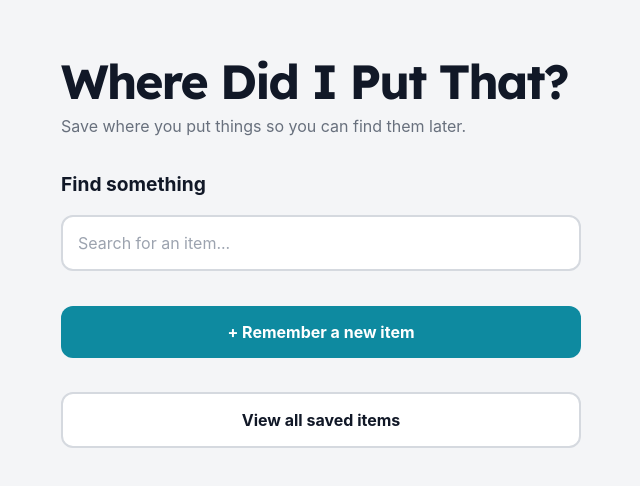
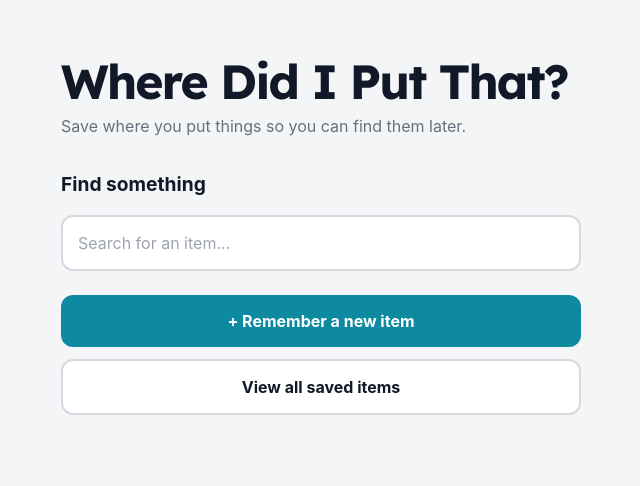
Before and after one commit to Jenni311/where-did-i-put-that, a React (Vite) app: page / in a window 1280 px wide. Shown: the top 486 px of the page, without its empty margins (319-959 px from the left). Built offline with nearby package versions, Linux system fonts and the light colour scheme.

Commit message:
Button spacings

```diff
--- a/src/App.tsx
+++ b/src/App.tsx
@@ -86,9 +86,12 @@ function App() {
         </div>
       )}
 
-      <button onClick={() => setShowRememberForm(!showRememberForm)}>
-        {showRememberForm ? 'Hide' : '+ Remember a new item'}
-      </button>
+<button
+  className="remember-button"
+  onClick={() => setShowRememberForm(!showRememberForm)}
+>
+  {showRememberForm ? 'Hide' : '+ Remember a new item'}
+</button>
 
       {showRememberForm && (
         <div>
@@ -118,7 +121,13 @@ function App() {
         </div>
       )}
 
-      <button onClick={() => setShowAll(!showAll)}>
+<button
+
+className="view-all-button"
+
+onClick={() => setShowAll(!showAll)}
+
+>
         {showAll ? 'Hide saved items' : 'View all saved items'}
       </button>
 
--- a/src/index.css
+++ b/src/index.css
@@ -157,9 +157,9 @@ button {
 
   border-radius: 12px;
 
-  margin-top: 16px;
+  margin-top: 0px;
 
-  margin-bottom: -4px;
+  margin-bottom: 0px;
 
   padding: 14px 18px;
 
@@ -191,35 +191,15 @@ button:active {
 
 }
 
-main > button:last-of-type {
-
-  margin-top: 24px;
-
-  background: white;
-
-  color: #111827;
-
-  border: 2px solid #d5d9df;
-
-}
 
 
 
 @media (min-width: 700px) {
+  main {
+    padding-top: 56px;
+  }
+}
 
-  main {
-
-    padding-top: 56px;
-
-  }
-
-}
-main > input + button {
-
-  margin-top: 35px;
-  margin-bottom: 10px;
-
-}
 .saved-items-list {
   display: flex;
   flex-direction: column;
@@ -252,13 +232,25 @@ main > input + button {
   color: #68707d;
   font-weight: 400;
 }
+
 .search-results {
+  margin-top: 6px;
+}
 
-  margin-top: 6px;
+.search-result p {
+  margin: 4px 0 0;
+}
 
+.remember-button {
+  margin-top: 24px;
 }
-.search-result p {
+.remember-button {
+  margin-top: 24px;
+}
 
-  margin: 4px 0 0;
-
+.view-all-button {
+  margin-top: 12px;
+  background: white;
+  color: #111827;
+  border: 2px solid #d5d9df;
 }
```
